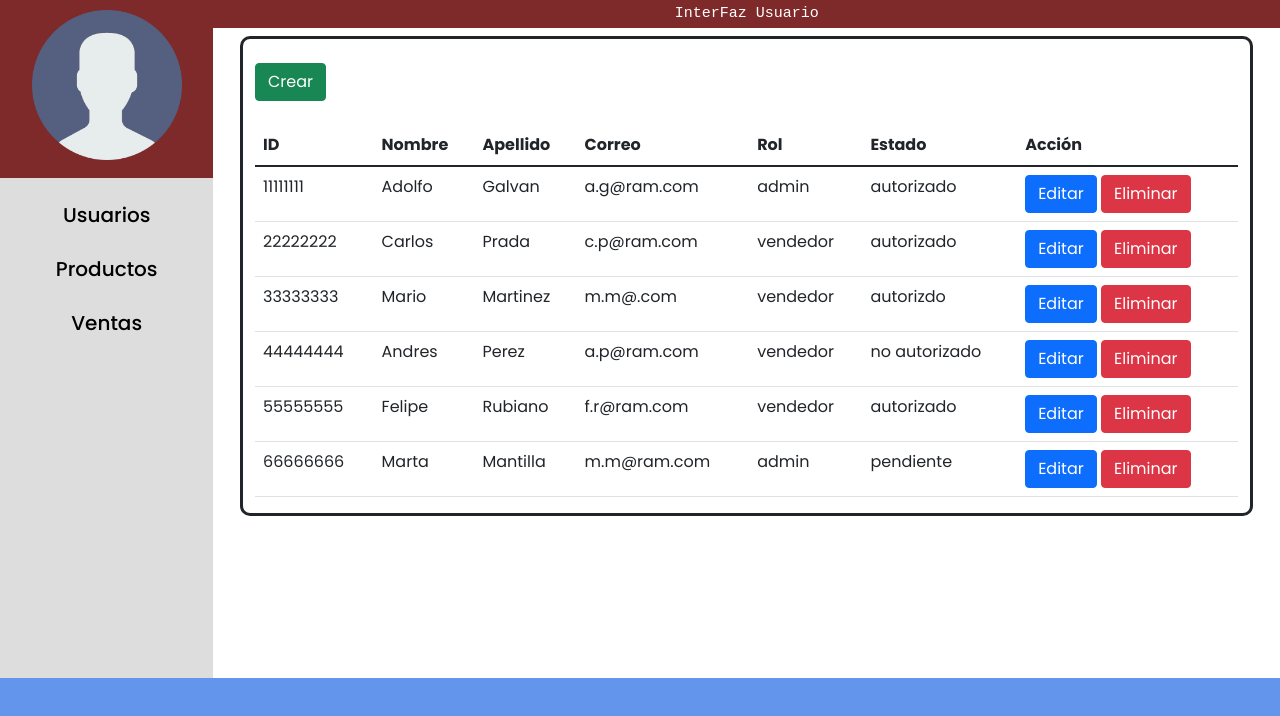
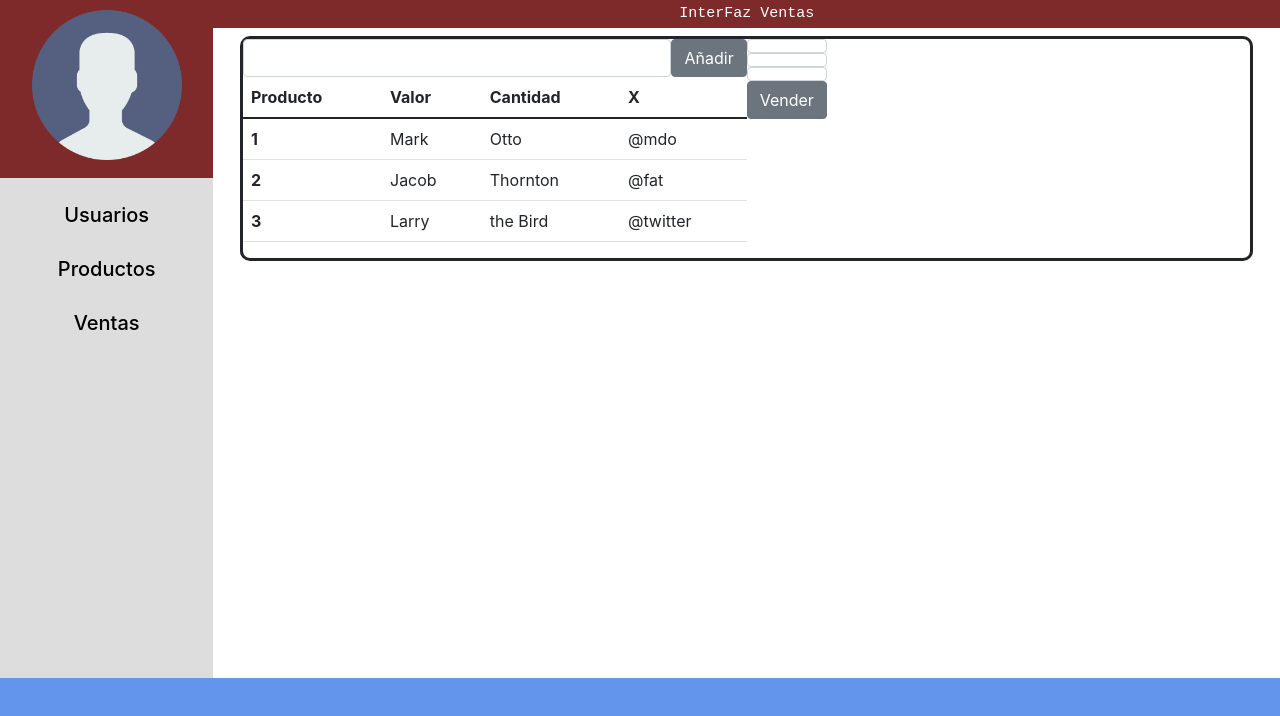
Before and after one commit to Alejo-Nino95/Proyecto-C3-Grupo-16, a React (Create React App) app in the folder proyecto-react/: page / in a window 1280 px wide. Shown: the top 716 px of the page. Built offline with nearby package versions, Linux system fonts and the light colour scheme.

Commit message:
Creando la interfaz ventas

```diff
--- /dev/null
+++ b/proyecto-react/src/components/Ventas.jsx
@@ -0,0 +1,78 @@
+import React from "react";
+import "../../node_modules/bootstrap/dist/css/bootstrap.min.css";
+
+import {
+    Table,
+    Button,
+    Container,
+    Modal,
+    ModalHeader,
+    ModalBody,
+    FormGroup,
+    ModalFooter,
+    InputGroup,
+} from "reactstrap";
+
+class App extends React.Component {
+    render() {
+
+        return (
+            <div className="d-flex flex-row">
+            <div className="d-flex flex-column w-50">
+                <div>
+                    <form>
+                        <div className="d-flex flex-row">
+                            <InputGroup  type="text" className="form-control" placeholder="Buscar Producto"></InputGroup >
+                            <button type="button" className="btn btn-secondary">Añadir</button>
+                        </div>
+                    </form>
+                </div>
+                <div>
+                    <table className="table">
+                        <thead>
+                          <tr>
+                            <th scope="col">Producto</th>
+                            <th scope="col">Valor</th>
+                            <th scope="col">Cantidad</th>
+                            <th scope="col">X</th>
+                          </tr>
+                        </thead>
+                        <tbody>
+                          <tr>
+                            <th scope="row">1</th>
+                            <td>Mark</td>
+                            <td>Otto</td>
+                            <td>@mdo</td>
+                          </tr>
+                          <tr>
+                            <th scope="row">2</th>
+                            <td>Jacob</td>
+                            <td>Thornton</td>
+                            <td>@fat</td>
+                          </tr>
+                          <tr>
+                            <th scope="row">3</th>
+                            <td>Larry</td>
+                            <td>the Bird</td>
+                            <td>@twitter</td>
+                          </tr>
+                        </tbody>
+                      </table>
+                </div>
+            </div>
+            <div class="d-flex w-25">
+                <form>
+                    <div>
+                        <InputGroup  type="text" className="form-control" placeholder="Nombre"></InputGroup >
+                        <InputGroup  type="text" className="form-control" placeholder="Correo"></InputGroup >
+                        <InputGroup  type="text" className="form-control" placeholder="Documento"></InputGroup >
+                        <button type="button" className="btn btn-secondary">Vender</button>
+                    </div>
+                </form>
+            </div>
+        </div>
+
+        );
+    }
+}
+export default App;
--- a/proyecto-react/src/components/interfazGeneral.jsx
+++ b/proyecto-react/src/components/interfazGeneral.jsx
@@ -3,7 +3,7 @@ import ReactDOM from 'react-dom';
 import './interfazGeneral.css';
 import logo from '../imagenes/logo.png';
 import Login from './Login';
-import Usuario from './Usuario';
+import Ventas from './Ventas';
 
 /*  ----------------------------------------------------------------------------------------------
  *
@@ -47,10 +47,10 @@ function InterfazPrincipal() {
 
           <div className="vista">
                  <div className="componente-activo">
-                     <h4>InterFaz Usuario</h4>
+                     <h4>InterFaz Ventas</h4>
                  </div>
                  <div className="vista-componente">
-                     <Usuario></Usuario>
+                     <Ventas/>
                  </div>
           </div>
       </div>
```
